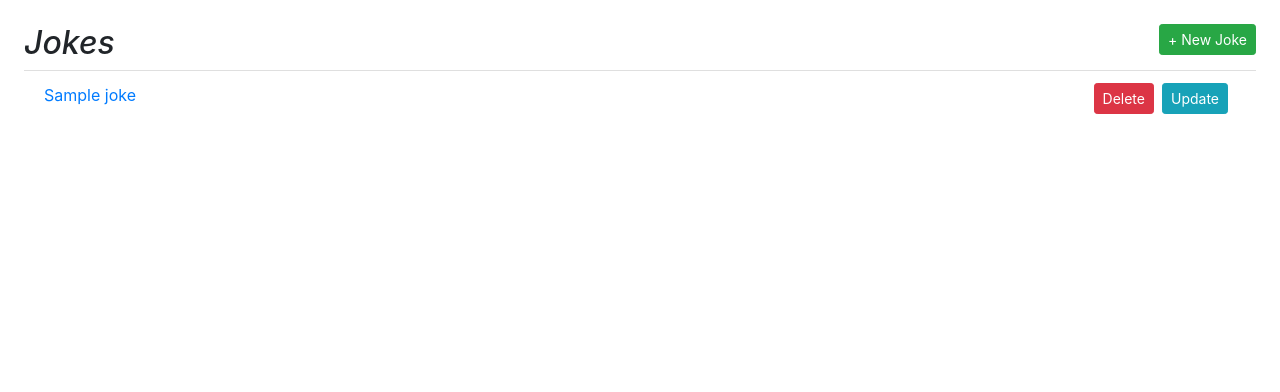
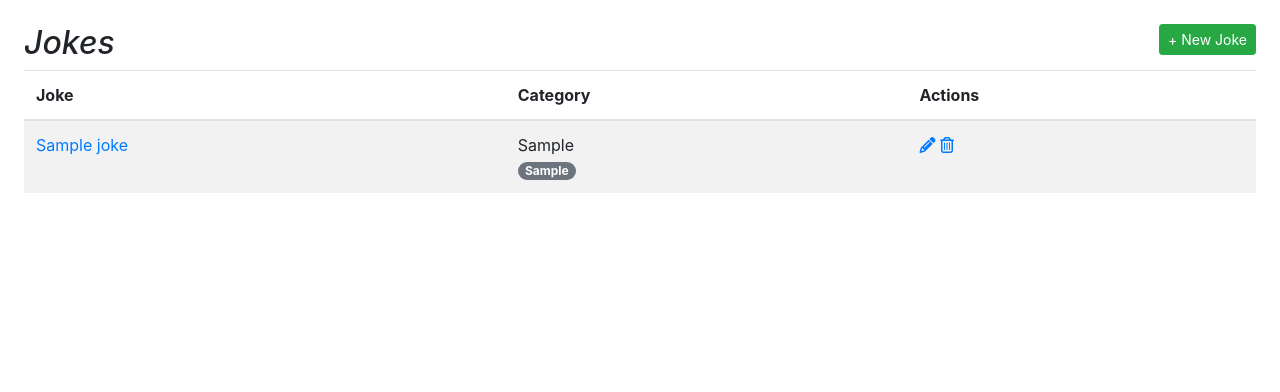
Before and after one commit to temesgen-zenebe/djangojokes.com, a Django app: page /jokes/ in a window 1280 px wide. Shown: the part 103-495 px from the top of the page. Run offline with Django 4.2, Linux system fonts and the light colour scheme; tables that the repository leaves empty hold one stand-in row (values such as "Sample post"); some libraries are stand-ins or nearby versions.

Commit message:
Updating the Joke Templates

```diff
--- a/templates/jokes/joke_list.html
+++ b/templates/jokes/joke_list.html
@@ -1,8 +1,11 @@
+
 {% extends "_base.html" %}
 
 {% block title %}Jokes{% endblock %}
+{% block main %}
+  <!---
 
-{% block main %}
+
   <a class="btn btn-success btn-sm float-right" href="{% url 'jokes:create' %}">+ New Joke</a>
   <h2>Jokes</h2>
   <ul class="list-group list-group-flush mb-3">
@@ -15,4 +18,43 @@
 
     {% endfor %}
   </ul>
+  --->
+  <a class="btn btn-success btn-sm float-right" href="{% url 'jokes:create' %}">
+    + New Joke
+  </a>
+  <h2>Jokes</h2>
+  <div class="table-responsive">
+    <table class="table table-striped" style="min-width: 500px">
+      <thead>
+        <tr>
+          <th>Joke</th><th>Category</th><th>Actions</th>
+        </tr>
+      </thead>
+      <tbody>
+        {% for joke in joke_list %}
+          <tr>
+            <td>
+              <a href="{{ joke.get_absolute_url }}">{{ joke.question }}</a>
+            </td>
+            <td>
+              {{ joke.category.category }}<br>
+              {% for tag in joke.tags.all %}
+                <span class="badge badge-pill badge-secondary">
+                  {{ tag.tag }}
+                </span>
+              {% endfor %}
+            </td>
+            <td>
+              <a href="{% url 'jokes:update' joke.slug %}">
+                <i class="fas fa-pencil-alt"></i>
+              </a>
+              <a href="{% url 'jokes:delete' joke.slug %}">
+                <i class="far fa-trash-alt"></i>
+              </a>
+            </td>
+          </tr>
+        {% endfor %}
+      </tbody>
+    </table>
+  </div>
 {% endblock %}
```
Also changed, not shown: templates/jokes/joke_detail.html (+12 -2 lines). Lines whose indentation alone changed are shown as unchanged.
